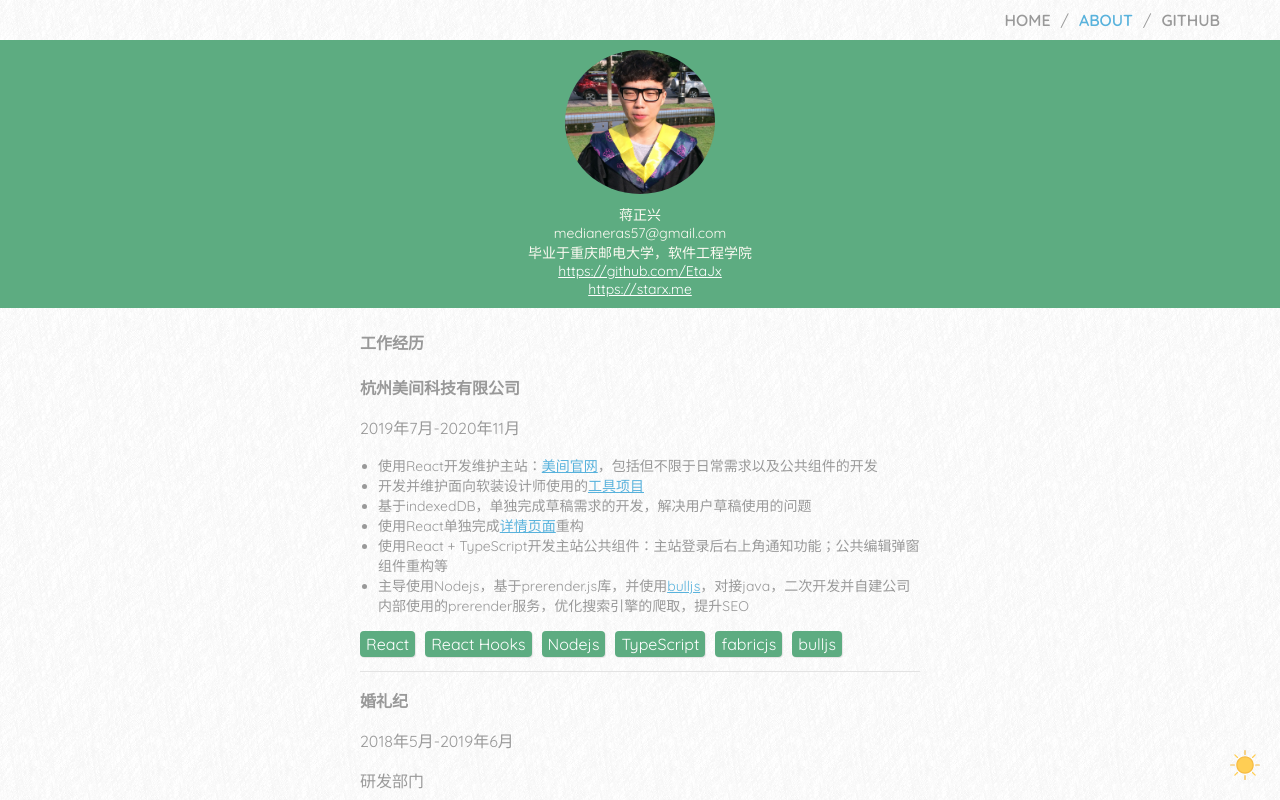
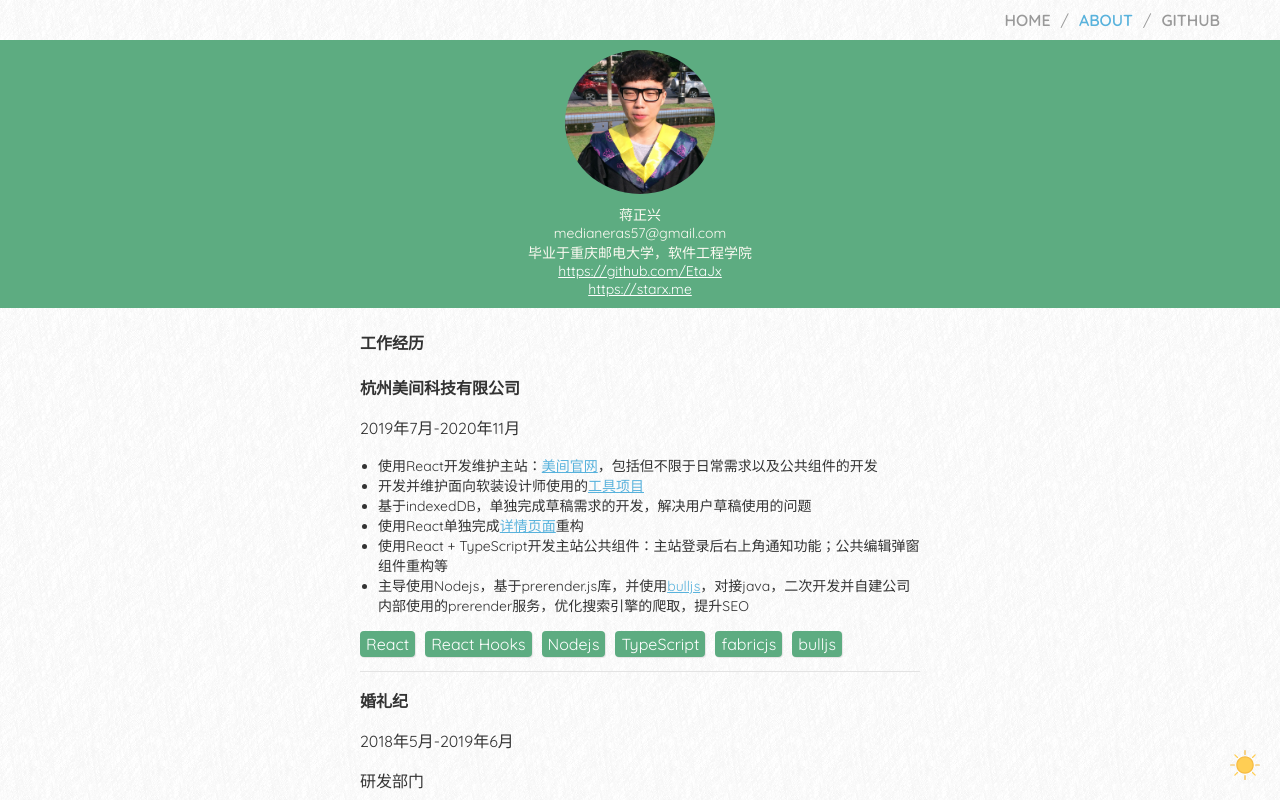
Before and after one commit to EtaJx/starxx-me, a Next.js app: page /resume in a window 1280 px wide. Shown: the top 800 px of the page. Built offline with nearby package versions, Linux system fonts and the light colour scheme.

Commit message:
Fix pages style

```diff
--- a/components/Layout/style.module.css
+++ b/components/Layout/style.module.css
@@ -1,6 +1,6 @@
 .content{
   background: url("/texture.png") repeat 0 0;
-  //background-color: #f3f3f3;
+  min-height: 100%;
   position: relative;
   transition: ease-in-out all .5s;
 }
--- a/hooks/light.theme.ts
+++ b/hooks/light.theme.ts
@@ -2,5 +2,5 @@ import React from 'react';
 
 export const LIGHT_THEME: React.CSSProperties = {
   backgroundColor: '#fff',
-  color: '#999'
+  color: '#333'
 };
--- a/pages/_app.tsx
+++ b/pages/_app.tsx
@@ -3,7 +3,15 @@ import type { AppProps } from 'next/app';
 import '@/styles/globals.css';
 
 const Starxme: React.FC<AppProps> = ({ Component, pageProps }) => {
-  return <Component {...pageProps} />;
+  return (<>
+    <Component {...pageProps} />
+    <style jsx global>{
+      `
+      #__next{
+        height: 100%;
+      }`
+    }</style>
+    </>);
 };
 
 export default memo(Starxme);
--- a/styles/globals.css
+++ b/styles/globals.css
@@ -1,4 +1,7 @@
 @import url('https://fonts.googleapis.com/css?family=Quicksand:300,400,500,600,700,800,900&subset=latin-ext');
+html, body{
+  height: 100%;
+}
 body {
   font-family: 'Quicksand';
   margin: 0;
```
Also changed, not shown: pages/article/[id].tsx (+4 -3 lines).
